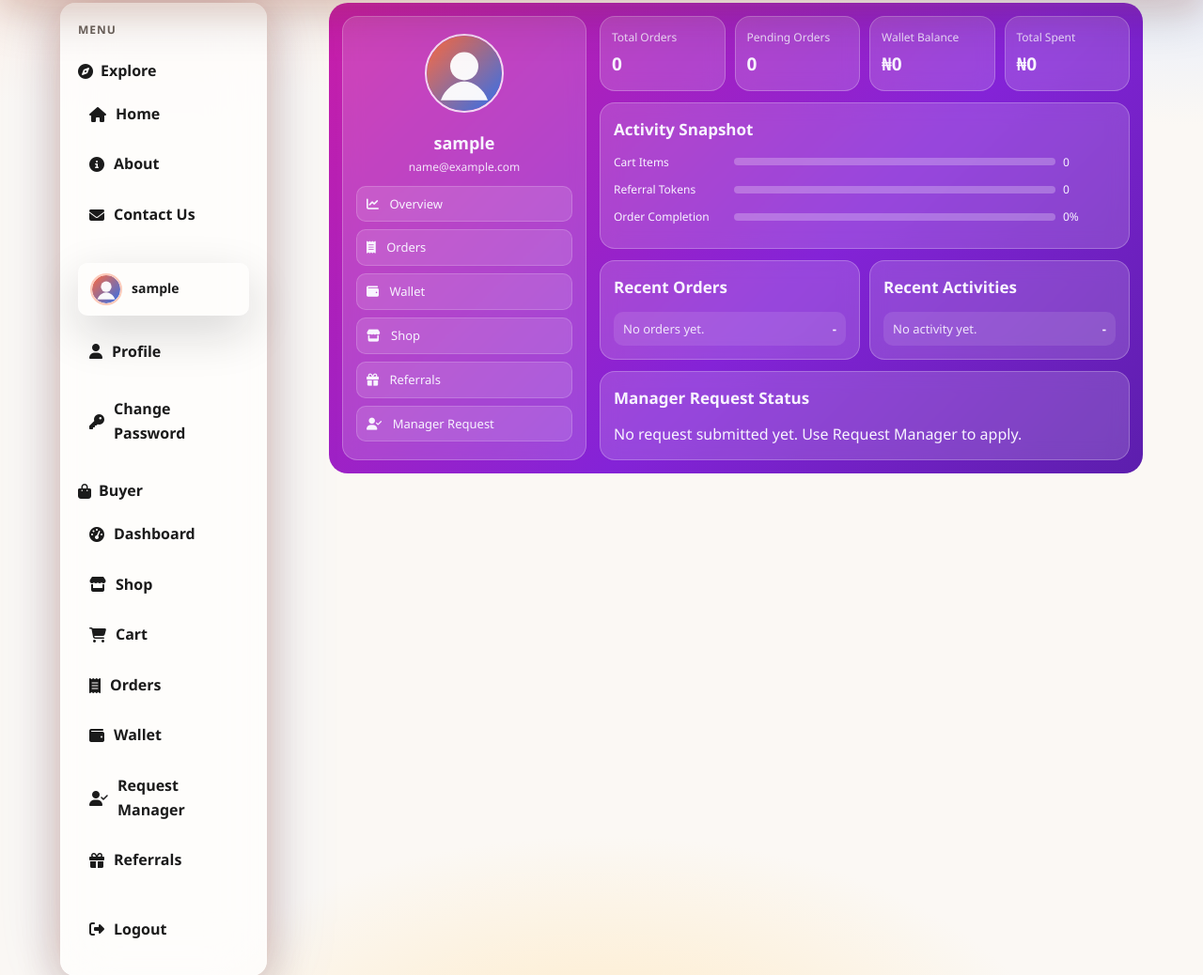
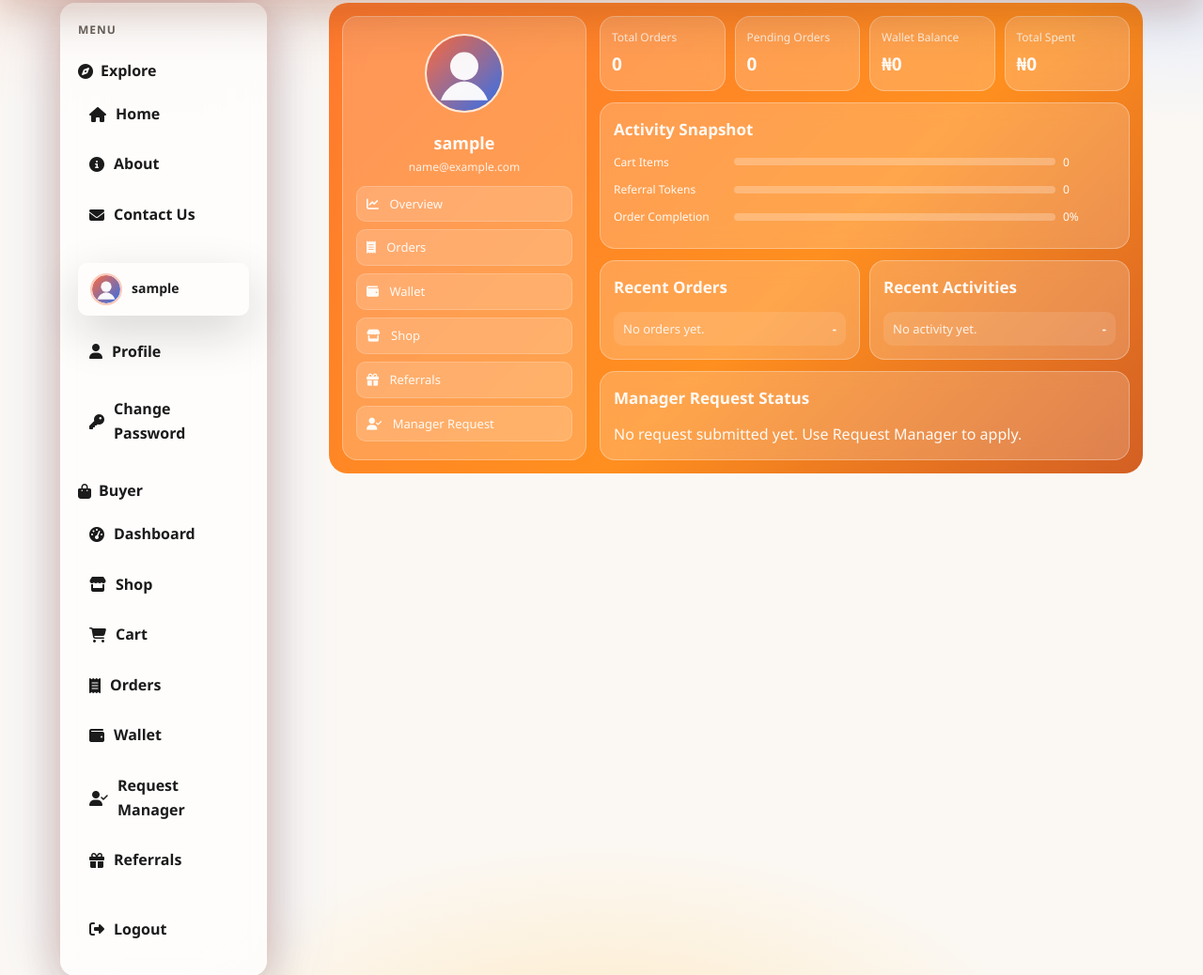
Before and after one commit to Sonbeliever/Abils-Mall, a Flask app: page /shop/dashboard in a window 1280 px wide. Shown: the part 117-1155 px from the top of the page at 94% size. Run offline with Flask 3, Linux system fonts and the light colour scheme; the visitor is signed in with stand-in values (Sample User, id 1); data comes from the database, SQL or seed files in the repository; data that the repository does not hold is empty.

Commit message:
"Align_buyer_dashboard_palette_and_lock_nav_style_in_dark_mode"

```diff
--- a/static/css/style.css
+++ b/static/css/style.css
@@ -3720,18 +3720,18 @@ body.dark-mode .nav-search button {
     display: grid;
     grid-template-columns: 260px 1fr;
     gap: 14px;
-    background: linear-gradient(135deg, #ca1fa8, #8423d7 58%, #5c1ead);
+    background: linear-gradient(135deg, #ff7a2f, #ff8f1f 58%, #d35f23);
     border-radius: 20px;
     padding: 14px;
-    color: #f8f4ff;
+    color: #fffaf5;
 }
 
 .buyer-profile-glass,
 .buyer-stat-card,
 .buyer-progress-card,
 .buyer-panel-card {
-    background: rgba(255, 255, 255, 0.16);
-    border: 1px solid rgba(255, 255, 255, 0.24);
+    background: rgba(255, 255, 255, 0.2);
+    border: 1px solid rgba(255, 255, 255, 0.3);
     border-radius: 16px;
     backdrop-filter: blur(10px);
     -webkit-backdrop-filter: blur(10px);
@@ -3757,7 +3757,7 @@ body.dark-mode .nav-search button {
 
 .buyer-profile-glass p {
     margin: 0 0 10px;
-    color: rgba(248, 244, 255, 0.9);
+    color: rgba(255, 250, 245, 0.9);
     font-size: 12px;
 }
 
@@ -3769,8 +3769,8 @@ body.dark-mode .nav-search button {
 
 .buyer-nav a {
     text-decoration: none;
-    color: #f8f4ff;
-    background: rgba(255, 255, 255, 0.12);
+    color: #fffaf5;
+    background: rgba(255, 255, 255, 0.16);
     border: 1px solid rgba(255, 255, 255, 0.18);
     border-radius: 10px;
     padding: 8px 10px;
@@ -3801,7 +3801,7 @@ body.dark-mode .nav-search button {
 
 .buyer-stat-card span {
     font-size: 12px;
-    color: rgba(248, 244, 255, 0.85);
+    color: rgba(255, 250, 245, 0.85);
 }
 
 .buyer-stat-card strong {
@@ -3843,7 +3843,7 @@ body.dark-mode .nav-search button {
     display: block;
     height: 100%;
     border-radius: inherit;
-    background: linear-gradient(90deg, #ff9d47, #ffd06a);
+    background: linear-gradient(90deg, #ffd188, #ffe3b6);
 }
 
 .buyer-grid-2 {
@@ -3879,7 +3879,55 @@ body.dark-mode .nav-search button {
 }
 
 .buyer-list li span {
-    color: rgba(248, 244, 255, 0.9);
+    color: rgba(255, 250, 245, 0.92);
+}
+
+/* Keep nav style fixed even when dark mode is enabled */
+body.dark-mode .site-header {
+    background: linear-gradient(180deg, rgba(255, 255, 255, 0.95), rgba(255, 255, 255, 0.82));
+    border-bottom: 1px solid rgba(255, 143, 31, 0.18);
+}
+
+body.dark-mode .top-bar {
+    background: linear-gradient(90deg, #fff6f1, #ffffff);
+    color: #3a2a22;
+    border-bottom: 1px solid rgba(255, 143, 31, 0.18);
+}
+
+body.dark-mode .main-nav {
+    background: rgba(255, 255, 255, 0.78);
+    border: 1px solid rgba(255, 255, 255, 0.75);
+    box-shadow: 0 12px 30px rgba(255, 106, 61, 0.12);
+}
+
+body.dark-mode .logo,
+body.dark-mode .nav-icons a,
+body.dark-mode .nav-icons button {
+    color: #2b1a12 !important;
+}
+
+body.dark-mode .nav-search input[type="search"] {
+    background: rgba(255, 255, 255, 0.9);
+    border-color: rgba(255, 143, 31, 0.22);
+    color: #2b1a12;
+}
+
+body.dark-mode .nav-search input[type="search"]::placeholder {
+    color: #6a5244;
+}
+
+body.dark-mode .nav-search button {
+    background: linear-gradient(135deg, #ffb180, #ff8f1f);
+    border-color: rgba(255, 143, 31, 0.35);
+    color: #2b1a12;
+}
+
+body.dark-mode .mode-toggle:hover,
+body.dark-mode .nav-login-link:hover,
+body.dark-mode .auth-nav-link:hover,
+body.dark-mode .nav-search button:hover {
+    background: linear-gradient(135deg, #ff9a3d, #ff6a3d);
+    color: #ffffff !important;
 }
 
 @media (max-width: 992px) {
```
